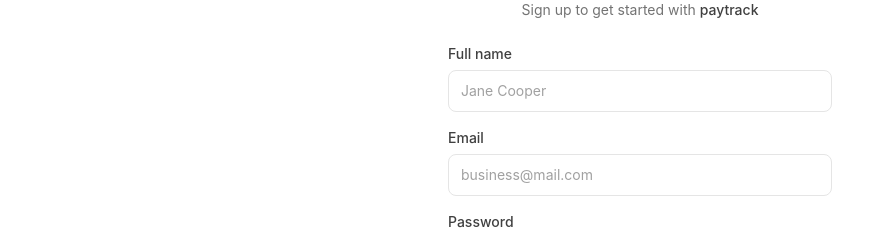
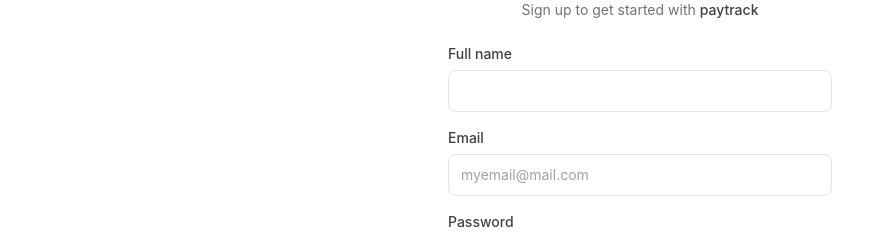
Before and after one commit to oluochvn/aug24pay, a React (Vite) app in the folder paytrack/: page /register in a window 1280 px wide. Shown: the part 168-404 px from the top of the page, without its empty margins (0-871 px from the left). Built offline with nearby package versions, Linux system fonts and the light colour scheme.

Commit message:
front end validation

```diff
--- a/paytrack/src/pages/Login.tsx
+++ b/paytrack/src/pages/Login.tsx
@@ -11,7 +11,7 @@
 
   const handleSubmit = (e: React.FormEvent) => {
     e.preventDefault();
-    setError("Incorrect password. Please check and try again");
+    setError("invalid password or email. Please check and try again");
   };
 
   return (
@@ -52,6 +52,7 @@
                 Email
               </label>
               <input
+               required
                 id="email"
                 type="email"
                 value={email}
@@ -70,6 +71,7 @@
               </label>
               <div className="relative">
                 <input
+                required
                   id="password"
                   type={showPassword ? "text" : "password"}
                   value={password}
--- a/paytrack/src/pages/Register.tsx
+++ b/paytrack/src/pages/Register.tsx
@@ -59,11 +59,12 @@
                 Full name
               </label>
               <input
+                required
                 id="name"
                 type="text"
                 value={name}
                 onChange={(e) => setName(e.target.value)}
-                placeholder="Jane Cooper"
+                placeholder=""
                 className="w-full rounded-lg border border-neutral-200 px-3 py-2.5 text-sm text-neutral-900 placeholder-neutral-400 outline-none focus:border-orange-400 focus:ring-1 focus:ring-orange-400"
               />
             </div>
@@ -76,11 +77,12 @@
                 Email
               </label>
               <input
+                required
                 id="email"
                 type="email"
                 value={email}
                 onChange={(e) => setEmail(e.target.value)}
-                placeholder="business@mail.com"
+                placeholder="myemail@mail.com"
                 className="w-full rounded-lg border border-neutral-200 px-3 py-2.5 text-sm text-neutral-900 placeholder-neutral-400 outline-none focus:border-orange-400 focus:ring-1 focus:ring-orange-400"
               />
             </div>
@@ -94,6 +96,8 @@
               </label>
               <div className="relative">
                 <input
+                  required
+                  minLength={6}
                   id="password"
                   type={showPassword ? "text" : "password"}
                   value={password}
@@ -125,6 +129,7 @@
               </label>
               <div className="relative">
                 <input
+                  required
                   id="confirmPassword"
                   type={showConfirmPassword ? "text" : "password"}
                   value={confirmPassword}
```
